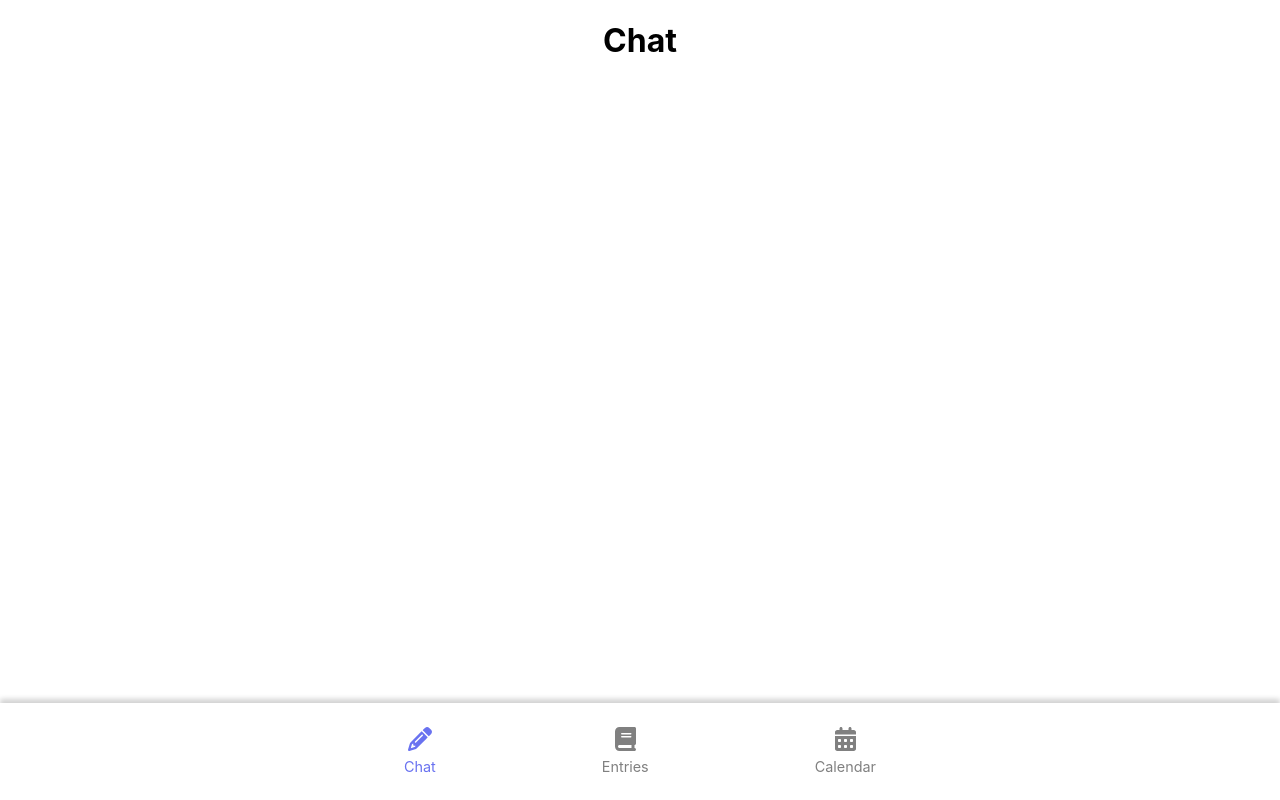
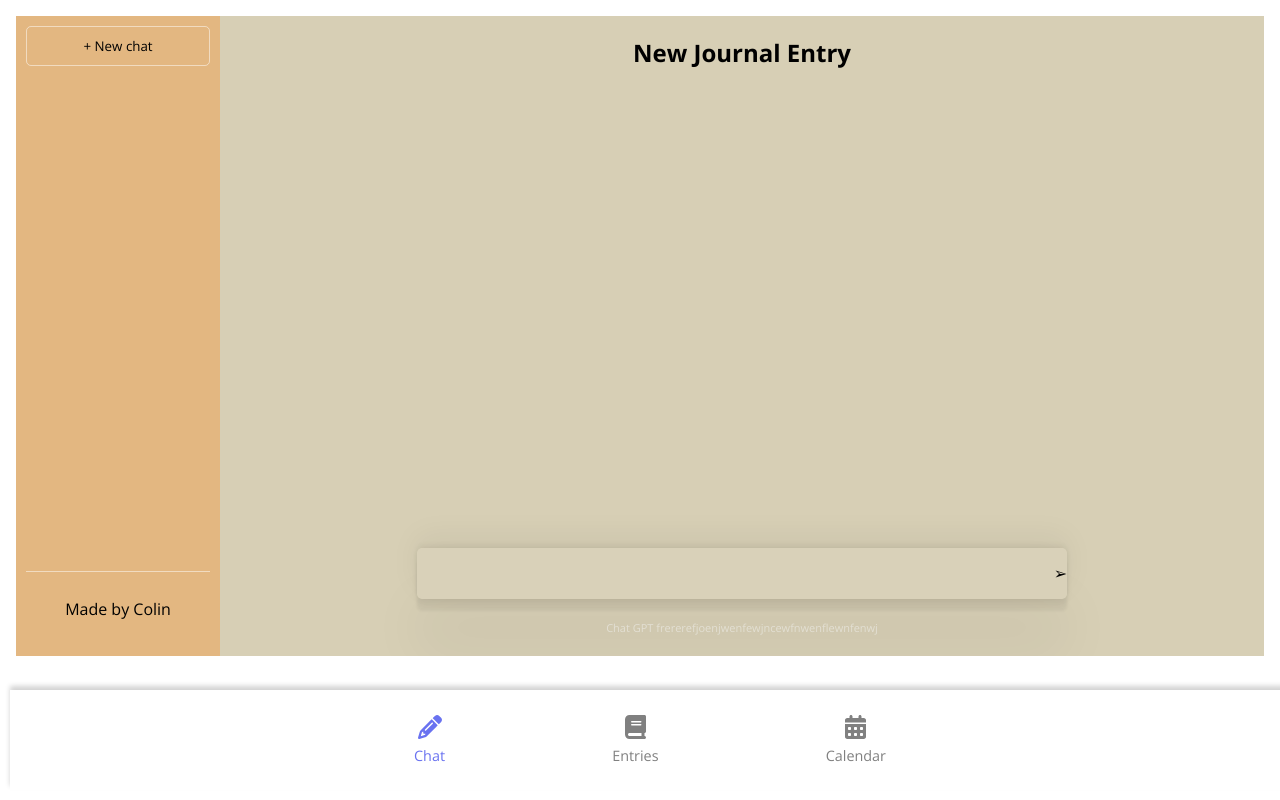
Before and after one commit to Shaquif/QHacks2025, a React (Create React App) app in the folder client/: page /chat in a window 1280 px wide. Built offline with nearby package versions, Linux system fonts and the light colour scheme.

Commit message:
Updated for API Integration

```diff
--- a/client/package.json
+++ b/client/package.json
@@ -19,6 +19,7 @@
   },
   "scripts": {
     "start": "react-scripts start",
+    "start:backend": "nodemon server.js",
     "build": "react-scripts build",
     "test": "react-scripts test",
     "eject": "react-scripts eject"
--- /dev/null
+++ b/client/src/chat.css
@@ -0,0 +1,136 @@
+@import url('https://fonts.googleapis.com/css2?family=Open+Sans:ital,wght@0,300..800;1,300..800&display=swap');
+
+* {
+  font-family: 'Open Sans', sans-serif;
+}
+
+body {
+  margin: 0;
+  padding: 0;
+  height: 100vh;
+  display: flex;
+  flex-direction: column;
+}
+
+.app {
+  background-color: #d7cfb5;
+  display: flex;
+  height: 80vh; /* Leaves space for the navigation bar */
+}
+
+.side-bar {
+  background-color: #e3b781;
+  height: 100%; /* Adjusted to fit within app's height */
+  width: 244px;
+  display: flex;
+  flex-direction: column;
+  justify-content: space-between;
+}
+
+button {
+  border: solid 0.5px rgba(255, 255, 255, 0.5);
+  background-color: transparent;
+  border-radius: 5px;
+  padding: 10px;
+  margin: 10px;
+}
+
+nav {
+  border-top: solid 0.5px rgba(255, 255, 255, 0.5);
+  padding: 10px;
+  margin: 10px;
+}
+
+.history {
+  padding: 10px;
+  margin: 10px;
+  height: calc(100% - 20px); /* Accounts for padding and margins */
+  overflow-y: auto; /* Enables scrolling if content exceeds height */
+}
+
+.history li {
+  list-style-type: none;
+  padding: 15px 0;
+  cursor: pointer;
+}
+
+.main {
+  height: 100%; /* Adjusted to fill remaining app height */
+  width: 100%;
+  display: flex;
+  flex-direction: column;
+  justify-content: space-between;
+  align-items: center;
+  text-align: center;
+  overflow: hidden;
+}
+
+.info {
+  color: rgba(255, 255, 255, 0.5);
+  font-size: 11px;
+  padding: 10px;
+}
+
+.bottom-section {
+  width: 100%;
+  display: flex;
+  flex-direction: column;
+  justify-content: center;
+  align-items: center;
+}
+
+.input-container {
+  position: relative;
+  width: 100%;
+  max-width: 650px;
+}
+
+input {
+  width: 100%;
+  border: none;
+  font-size: 20px;
+  background-color: rgba(255,255,255, 0.05);
+  padding: 12px 15px;
+  border-radius: 5px;
+  box-shadow: rgba(0,0,0, 0.05) 0 54px 55px,
+    rgba(0,0,0, 0.05) 0 -12px 30px,
+    rgba(0,0,0, 0.05) 0 4px 6px,
+    rgba(0,0,0, 0.05) 0 12px 3px,
+    rgba(0,0,0, 0.05) 0 -3px 5px;
+}
+
+input:focus {
+  outline: none
+}
+
+#submit {
+  position: absolute;
+  bottom: 15px;
+  right: 0px;
+  cursor: pointer;
+}
+
+.feed {
+  width: 100%;
+  padding: 0;
+  overflow-y: auto; /* Ensures scrollability for longer content */
+  max-height: calc(100% - 50px); /* Prevents overflow into the navigation bar */
+}
+
+.feed li {
+  display: flex;
+  background-color: #444654;
+  width: 100%;
+  padding: 20px;
+  margin: 20px 0;
+}
+
+.feed p {
+  color: rgba(255, 255, 255, 0.8);
+  font-size: 14px;
+  text-align: left;
+}
+
+.feed p.role {
+  min-width: 100px;
+}
--- a/client/src/index.js
+++ b/client/src/index.js
@@ -3,6 +3,7 @@ import ReactDOM from 'react-dom/client';
 import './index.css';
 import './styles.css';
 import './calendar.css'
+import './chat.css';
 import App from './App';
 import reportWebVitals from './reportWebVitals';
 import { BrowserRouter } from "react-router-dom"
--- a/client/src/pages/Chat.js
+++ b/client/src/pages/Chat.js
@@ -1,3 +1,110 @@
-export default function Chat() {
-    return <h1>Chat</h1>
-  }
+import React, { useState, useEffect } from 'react';
+
+const Chat = () => {
+  const [value, setValue] = useState(null);
+  const [message, setMessage] = useState(null);
+  const [previousChats, setPreviousChats] = useState([]);
+  const [currentTitle, setCurrentTitle] = useState(null);
+
+  const createNewChat = () => {
+    setMessage(null);
+    setValue('');
+    setCurrentTitle(null);
+  };
+
+  const handleClick = (uniqueTitle) => {
+    setCurrentTitle(uniqueTitle);
+    setMessage(null);
+    setValue('');
+  };
+
+  const getMessages = async () => {
+    const options = {
+      method: 'POST',
+      body: JSON.stringify({
+        message: value,
+      }),
+      headers: {
+        'Content-Type': 'application/json',
+      },
+    };
+    try {
+      const response = await fetch('http://localhost:8000/completions', options);
+      const data = await response.json();
+      setMessage(data.choices[0].message);
+    } catch (error) {
+      console.error(error);
+    }
+  };
+
+  useEffect(() => {
+    if (!currentTitle && value && message) {
+      setCurrentTitle(value);
+    }
+    if (currentTitle && value && message) {
+      setPreviousChats((prevChats) => [
+        ...prevChats,
+        {
+          title: currentTitle,
+          role: 'user',
+          content: value,
+        },
+        {
+          title: currentTitle,
+          role: message.role,
+          content: message.content,
+        },
+      ]);
+    }
+  }, [message, currentTitle]);
+
+  const currentChat = previousChats.filter(
+    (previousChat) => previousChat.title === currentTitle
+  );
+  const uniqueTitles = Array.from(
+    new Set(previousChats.map((previousChat) => previousChat.title))
+  );
+
+  return (
+    <div className="app">
+      <section className="side-bar">
+        <button onClick={createNewChat}>+ New chat</button>
+        <ul className="history">
+          {uniqueTitles?.map((uniqueTitle, index) => (
+            <li key={index} onClick={() => handleClick(uniqueTitle)}>
+              {uniqueTitle}
+            </li>
+          ))}
+        </ul>
+        <nav>
+          <p>Made by Colin</p>
+        </nav>
+      </section>
+      <section className="main">
+        {!currentTitle && <h1>New Journal Entry</h1>}
+        <ul className="feed">
+          {currentChat?.map((chatMessage, index) => (
+            <li key={index}>
+              <p className="role">{chatMessage.role}</p>
+              <p>{chatMessage.content}</p>
+            </li>
+          ))}
+        </ul>
+        <div className="bottom-section">
+          <div className="input-container">
+            <input
+              value={value || ''}
+              onChange={(e) => setValue(e.target.value)}
+            />
+            <div id="submit" onClick={getMessages}>
+              ➢
+            </div>
+          </div>
+          <p className="info">Chat GPT frererefjoenjwenfewjncewfnwenflewnfenwj</p>
+        </div>
+      </section>
+    </div>
+  );
+};
+
+export default Chat;
```
Also changed, not shown: client/src/pages/server.js (added, +34 -0 lines), package.json (added, +11 -0 lines), 2 other files (tests, documents, lock files or other folders).
